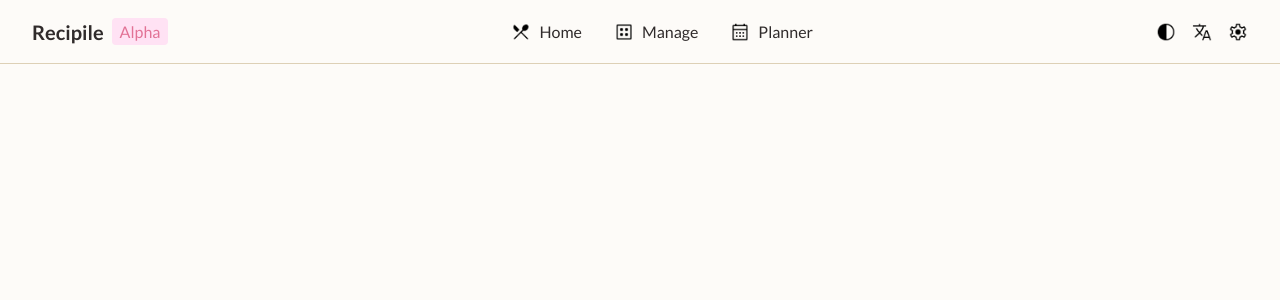
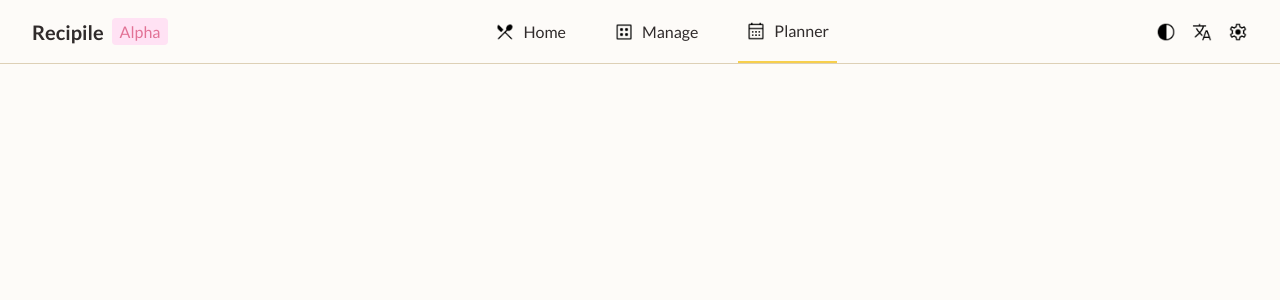
Before and after one commit to roifjcf/recipile, a Next.js app in the folder frontend/: page /planner in a window 1280 px wide. Shown: the top 300 px of the page. Built offline with nearby package versions, Linux system fonts and the light colour scheme.

Commit message:
feat: nav bar highlight on current page

```diff
--- a/frontend/src/components/navbar.tsx
+++ b/frontend/src/components/navbar.tsx
@@ -1,8 +1,34 @@
+"use client";
 import Link from 'next/link';
+import Icon from "@/components/icon";
+import { useEffect, useState } from 'react';
 
-import Icon from "@/components/icon";
+
+const links = [
+  {
+    url: "/",
+    iconSrc: "dining-outline",
+    text: "Home",
+  },
+  {
+    url: "/manage",
+    iconSrc: "data-outline",
+    text: "Manage",
+  },
+  {
+    url: "/planner",
+    iconSrc: "calendar-outline",
+    text: "Planner",
+  },
+];
 
 export default function Navbar() {
+  const [currPath, setCurrPath] = useState<string>("");
+
+  useEffect(() => {
+    setCurrPath(window.location.pathname);
+  }, []);
+
   return (
   <div className="navbar-container">
 
@@ -12,18 +38,11 @@ export default function Navbar() {
     </div>
 
     <div className='navbar-button-container-mid'>
-      <Link className='navbar-link' href="/">
-        <Icon src='dining-outline' hoverable={true}/>
-        <p>Home</p>
-      </Link>
-      <Link className='navbar-link' href="/manage">
-        <Icon src='data-outline' hoverable={true}/>
-        <p>Manage</p>
-      </Link>
-      <Link className='navbar-link' href="/planner">
-        <Icon src='calendar-outline' hoverable={true}/>
-        <p>Planner</p>
-      </Link>
+      {links.map((link, index) =>
+      <Link key={index} className={'navbar-link' + (currPath === link["url"] ? " navbar-link-on-focus" : "")} href={link["url"]} >
+        <Icon src={link["iconSrc"]} hoverable={true} />
+        <p>{link["text"]}</p>
+      </Link>)}
     </div>
 
 
--- a/frontend/src/styles/components/_dropdown.scss
+++ /dev/null
@@ -1,2 +0,0 @@
-@use '../themes/theme' as *;
-@use '../abstracts/variables' as *;
--- a/frontend/src/styles/layout/_navbar.scss
+++ b/frontend/src/styles/layout/_navbar.scss
@@ -1,9 +1,5 @@
 @use '../themes/theme' as *;
 @use '../abstracts/variables' as *;
-
-$local-margin: $space-8;
-$local-padding: $space-8;
-$local-gap: $space-4;
 
 .navbar-container {
   width: 100%;
@@ -36,6 +32,7 @@ $local-gap: $space-4;
 
 
 .navbar-button-container-mid {
+  height: 100%;
   gap: $space-8;
 
   display: flex;
@@ -51,9 +48,16 @@ $local-gap: $space-4;
 
 .navbar-link {
   width: auto;
+  height: 100%;
+
   gap: $space-2;
+  padding: $space-2;
 
   display: flex;
   justify-content: center;
   align-items: center;
 }
+
+.navbar-link-on-focus {
+  border-bottom: 2px solid var(--primary);
+}
--- a/frontend/src/styles/main.scss
+++ b/frontend/src/styles/main.scss
@@ -13,7 +13,6 @@
 
 @use 'layout/navbar';
 
-@use 'components/dropdown';
 @use 'components/icon';
 @use 'components/manageadditem';
 @use 'components/manageitem';
```
Also changed, not shown: frontend/src/components/dropdown.tsx (deleted).
